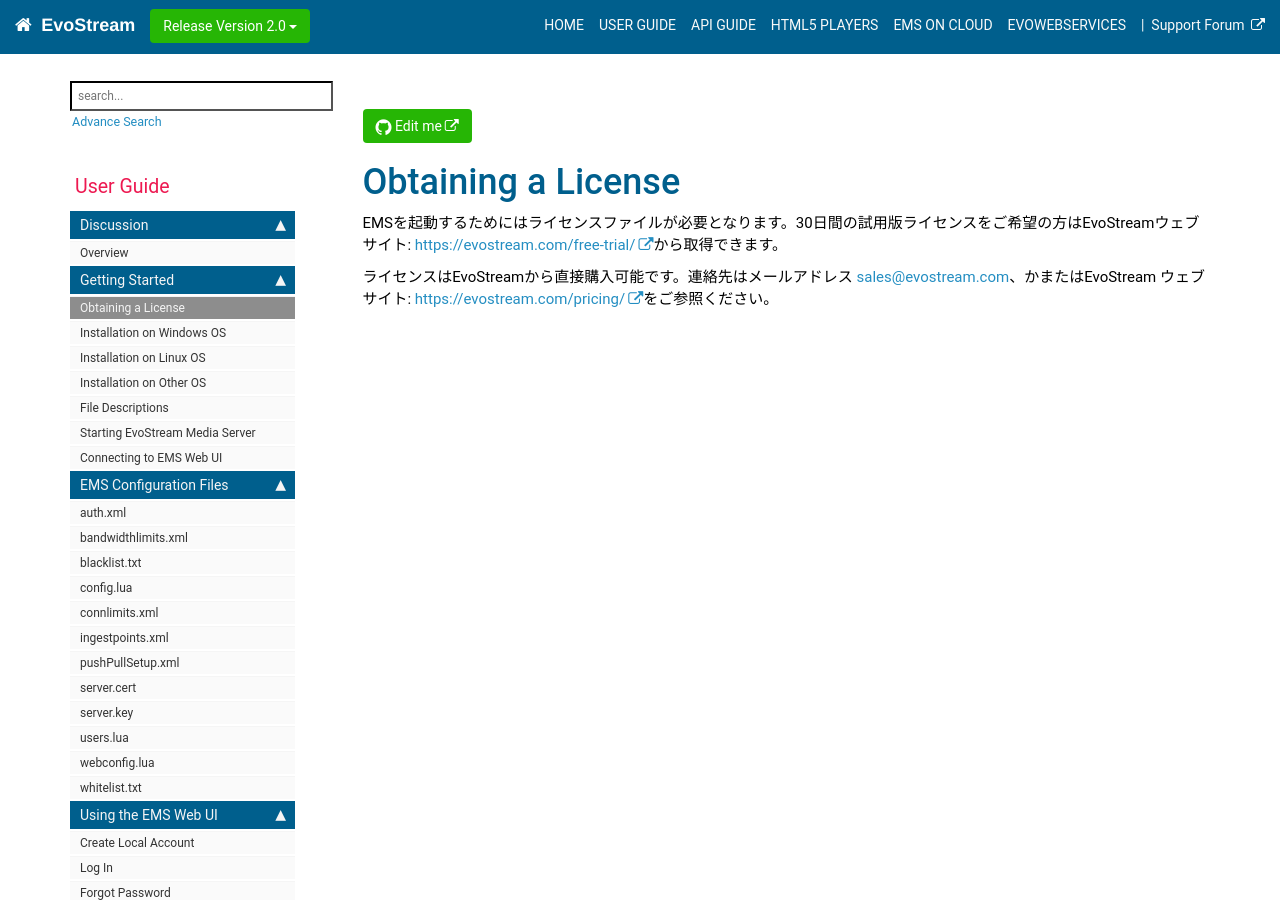
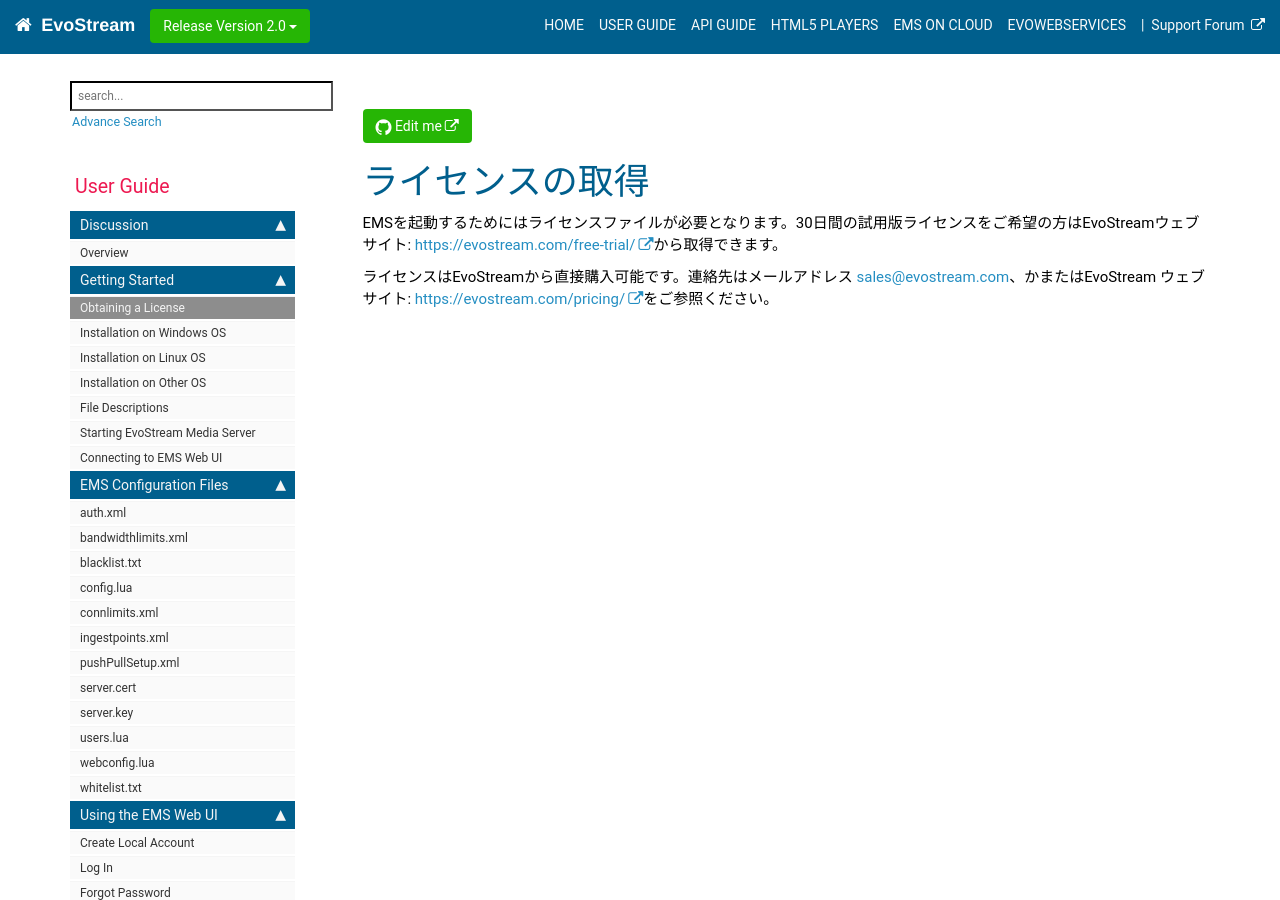
Before and after one commit to mtanimura/ems-docs, a Jekyll site: the page built from pages/userguide/userguide_obtainlicense.md, in a window 1280 px wide and 900 px high. Built offline with Jekyll 4.4.1, drawn with Linux system fonts in a browser that asks for light colours; nearby versions of some CDN libraries; comment, search, counter and statistics services are not loaded.

Commit message:
Add files via upload

```diff
--- a/pages/userguide/userguide_obtainlicense.md
+++ b/pages/userguide/userguide_obtainlicense.md
@@ -1,5 +1,5 @@
 ---
-title: Obtaining a License
+title: ライセンスの取得
 keyword: license
 sidebar: userguide_sidebar
 permalink: userguide_obtainlicense.html
```
